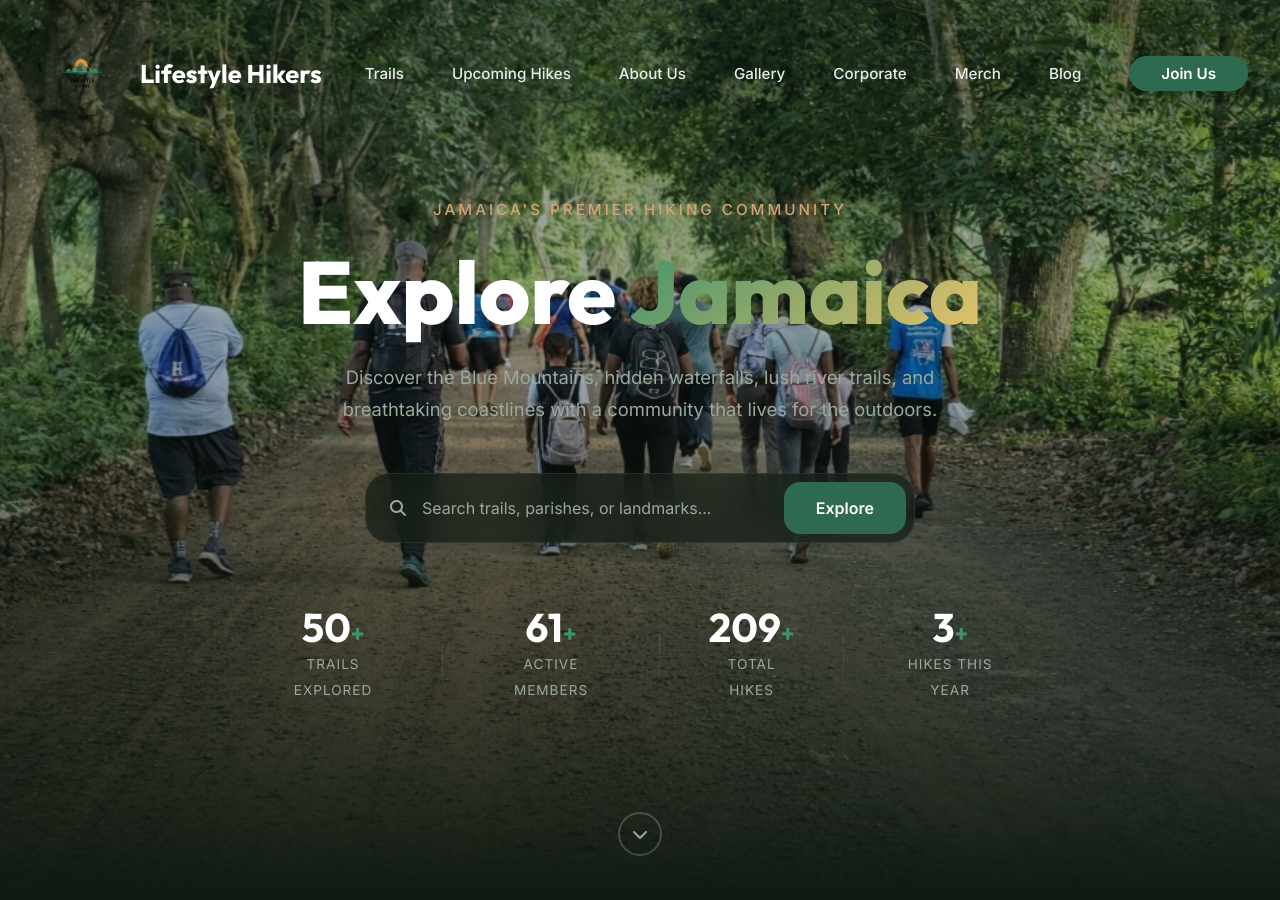
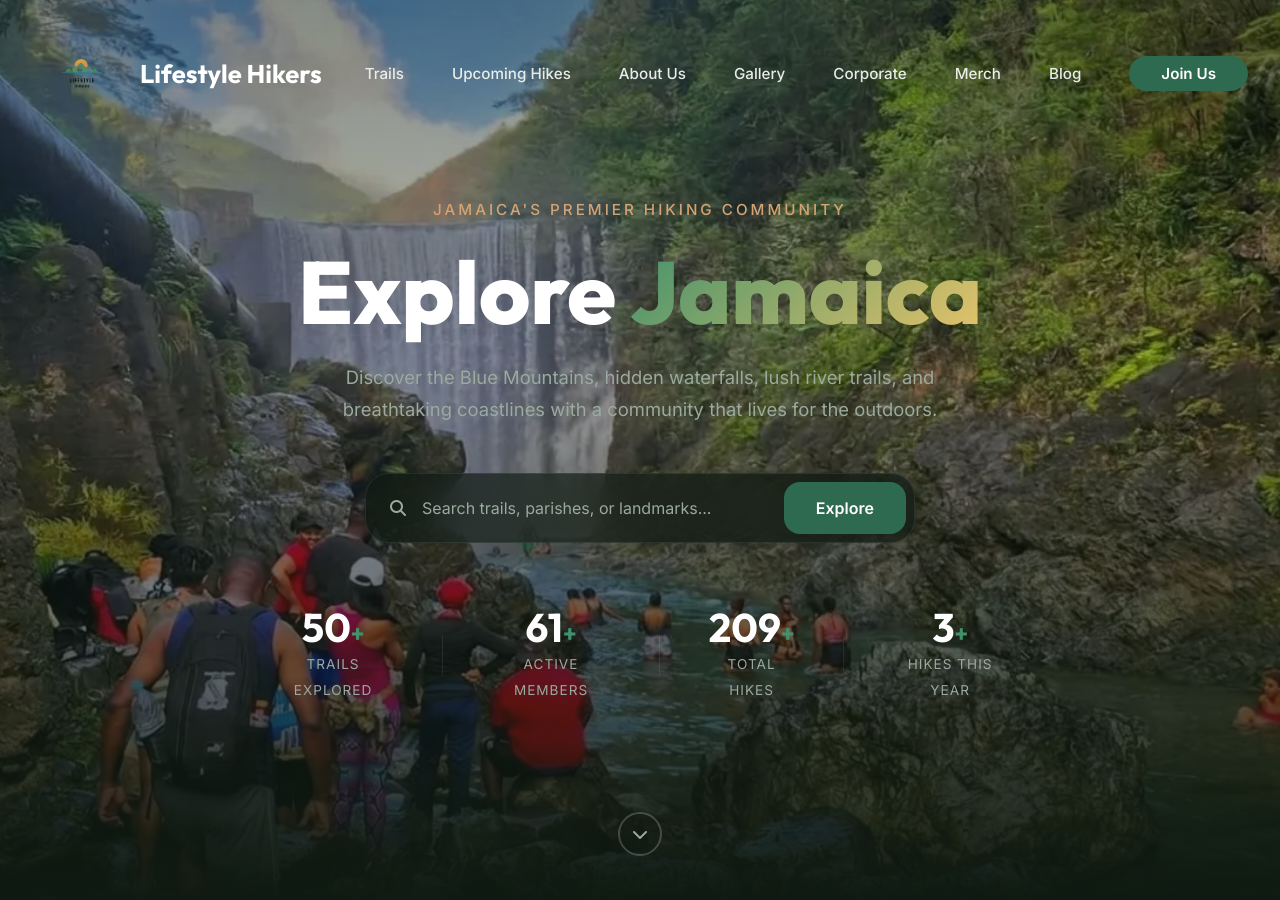
Before and after one commit to willylondon/lifestyle-hikers, a Jekyll site: the page built from index.html, in a window 1280 px wide and 900 px high. Built offline with Jekyll 4.4.1, drawn with Linux system fonts in a browser that asks for light colours.

Commit message:
Optimize hero image by using webp format

```diff
--- a/_includes/hero.html
+++ b/_includes/hero.html
@@ -1,7 +1,7 @@
 <!-- Hero Section -->
 <header class="hero" id="hero">
     <div class="hero-bg">
-        <img src="{{ '/assets/images/hero.jpg' | relative_url }}"
+        <img src="{{ '/assets/images/hero.webp' | relative_url }}"
             alt="Lifestyle Hikers group walking along a Jamaican trail" class="hero-img">
         <div class="hero-overlay"></div>
     </div>
```
Also changed, not shown: assets/images/hero.webp (added).
